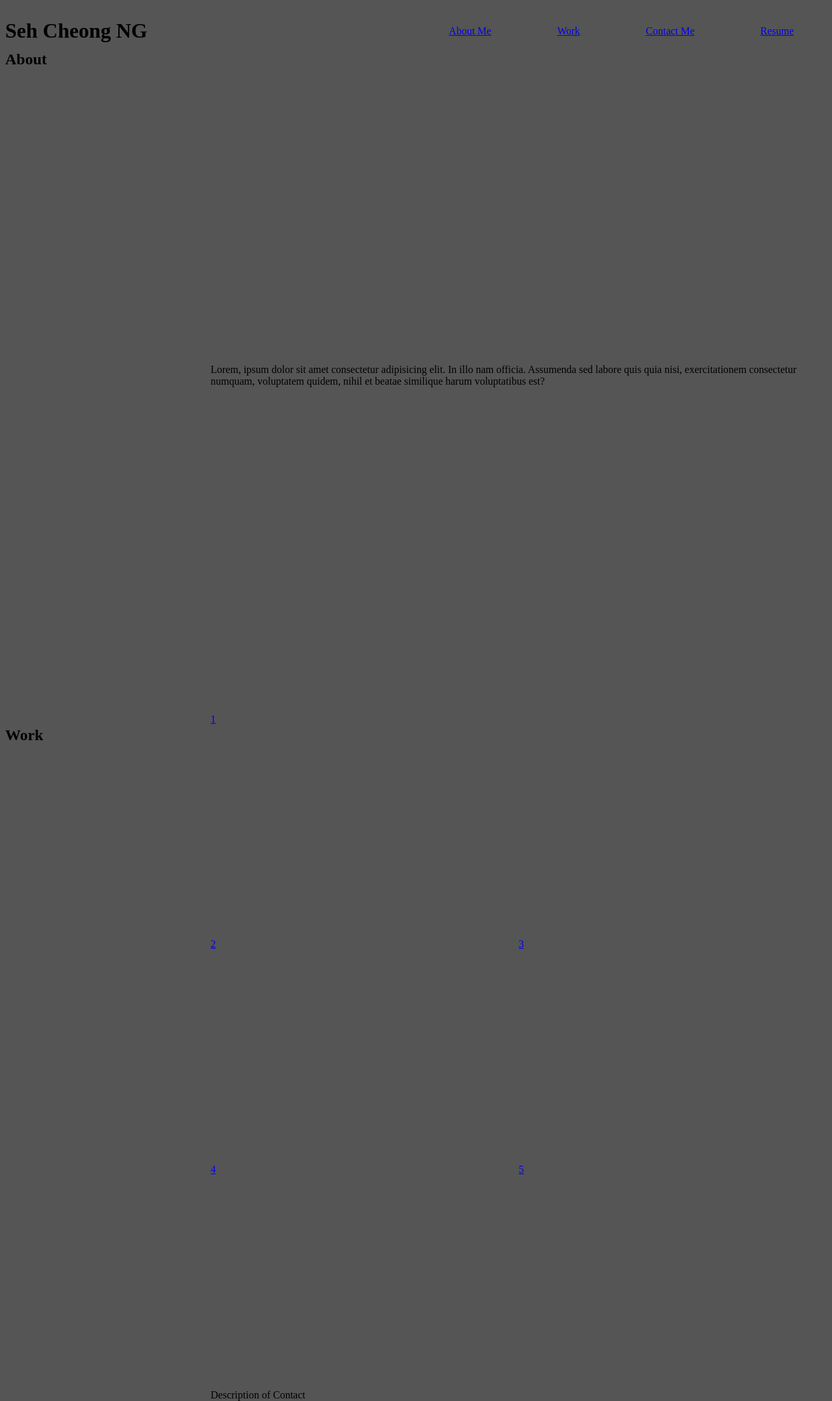
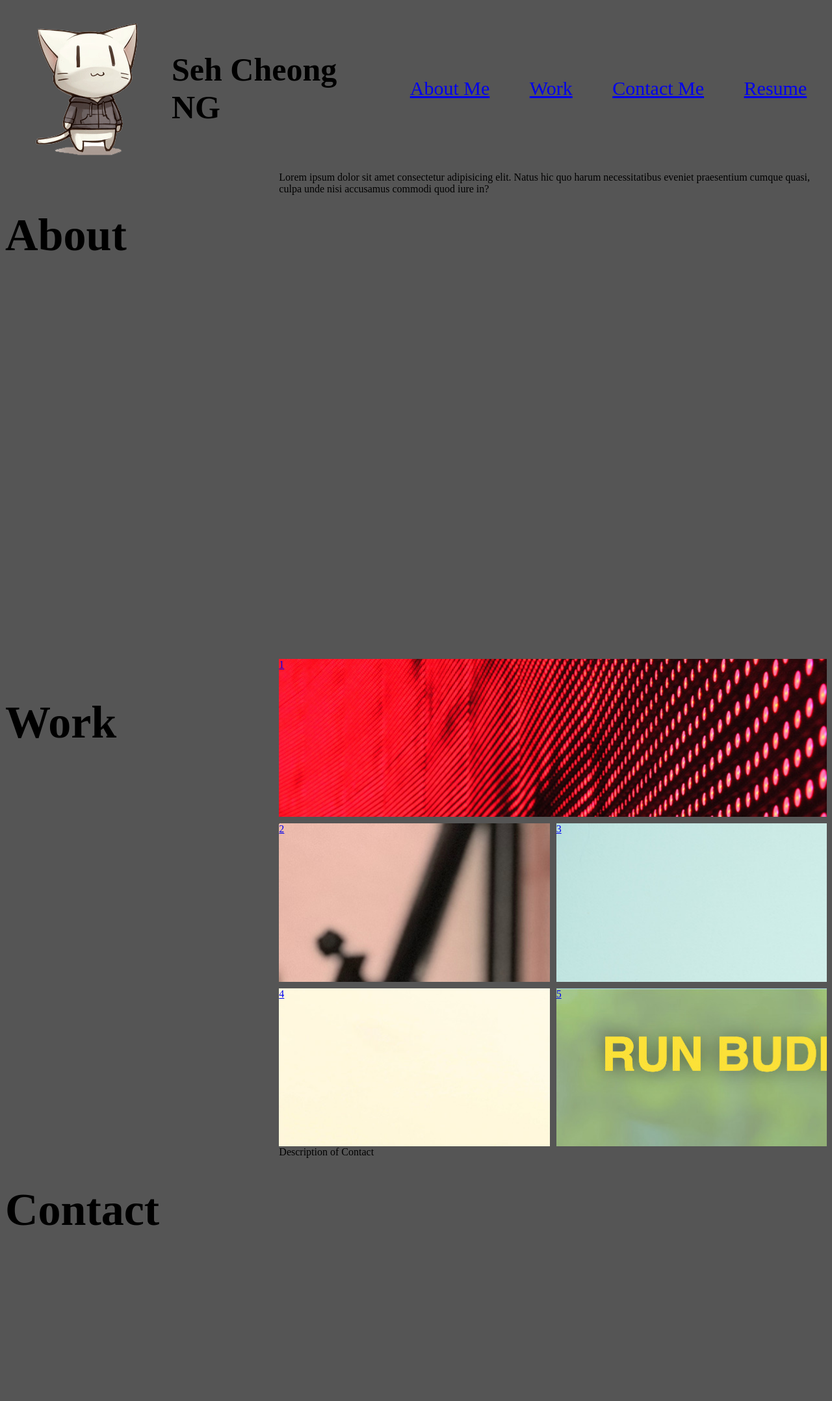
Before and after one commit to sehcheong-ng/My-Portfolio, a plain HTML site: page index.html in a window 1280 px wide. Shown: the top 2156 px of the page at 65% size. Drawn offline with Linux system fonts and the light colour scheme.

Commit message:
Adjusted the grid structure, added avatar image, added hover effect on project image

```diff
--- a/css/style.css
+++ b/css/style.css
@@ -15,46 +15,76 @@ html, body {
 and main part size auto */
 body {
     background-color: #555;
-    display: grid;
-    grid-template-columns: 1fr 1fr 1fr;
-    grid-template-rows: 50px auto 50px;
+    /* display: grid; */
+    /* grid-template-columns: 1fr 1fr 1fr; */
+    /* grid-template-rows: 50px auto 50px; */
 }
 
 /* Split header into 2 columns and  */
 header {
     display: grid;
-    grid-template-columns: 1fr 1fr;
-    grid-column: 1 / 4;
+    grid-template-columns: 0.5fr 1fr 2fr;
+    /* grid-column: 1 / 4; */
     align-items: center;
+}
+
+#name {
+    font-size: 50px;
+}
+
+h2 {
+    font-size: 70px;
 }
 
 /* Push the navbar to far right evenly */
 nav {
     display: flex;
     justify-content: space-around;
+    font-size: 30px;
 }
 
 
 /* Split main into 4 columns, 1 for the subtitle and the remaining for contents */
 main {
-    grid-column: 1 / 4;
+    /* grid-column: 1 / 4; */
     display: grid;
-    grid-template-columns: 1fr 3fr;
+    /* grid-template-columns: 1fr 3fr; */
+    min-height: 3000px;
+}
+
+#about_me {
+    display: grid;
+    grid-template-columns: 1fr 2fr;
 }
 
 
-h2 {
-    grid-column: 1/2;
-    height: 1000px;
+#work {
+    display: grid;
+    grid-template-columns: 1fr 2fr;
 }
 
-section {
-    grid-column: 2/4;
+#contact {
+    display: grid;
+    grid-template-columns: 1fr 2fr;
 }
 
-.about {
-    align-self: center;
+#resume {
+    display: grid;
+    grid-template-columns: 1fr 2fr;
 }
+
+/* h2 {
+    grid-column: 1/2;
+    height: auto;
+} */
+
+/* section {
+    grid-column: 2/4;
+} */
+
+/* .about {
+    align-self: flex-start;
+} */
 
 .work {
     display: grid;
@@ -63,32 +93,37 @@ section {
     "art1 art1"
     "art2 art3"
     "art4 art5";
+    gap: 10px;
 }
 
 
 #a1 {
     grid-area: art1;
-    background-image: url(../starter/images/02-portfolio-1.jpg);
+    background-image: url(../images/02-portfolio-1.jpg);
 }
 
 #a2 {
     grid-area: art2;
-    background-image: url(../starter/images/02-portfolio-2.jpg);
+    background-image: url(../images/02-portfolio-2.jpg);
 }
 
 #a3 {
     grid-area: art3;
-    background-image: url(../starter/images/02-portfolio-3.jpg);
+    background-image: url(../images/02-portfolio-3.jpg);
 }
 
 #a4 {
     grid-area: art4;
-    background-image: url(../starter/images/02-portfolio-4.jpg);
+    background-image: url(../images/02-portfolio-4.jpg);
 }
 
 #a5 {
     grid-area: art5;
-    background-image: url(../starter/images/02-run-buddy.jpg);
+    background-image: url(../images/02-run-buddy.jpg);
+}
+
+.work a:hover {
+    opacity: .5;
 }
 
 
--- a/index.html
+++ b/index.html
@@ -9,7 +9,8 @@
 </head>
 <body>
     <header>
-        <h1>Seh Cheong NG</h1>
+        <img src="./images/cat-avatar.png" alt="">
+        <h1 id="name">Seh Cheong NG</h1>
         <nav>
             <a href="#about_me">About Me</a>
             <a href="#work">Work</a>
@@ -19,10 +20,16 @@
     </header>
 
     <main>
-        <div id="about_me"><h2>About</h2></div>
-        <section class="about">Lorem, ipsum dolor sit amet consectetur adipisicing elit. In illo nam officia. Assumenda sed labore quis quia nisi, exercitationem consectetur numquam, voluptatem quidem, nihil et beatae similique harum voluptatibus est?</section>
+        <div id="about_me">
 
-        <div id="work"><h2>Work</h2></div>
+            <h2>About</h2>
+            <section class="about">
+                Lorem ipsum dolor sit amet consectetur adipisicing elit. Natus hic quo harum necessitatibus eveniet praesentium cumque quasi, culpa unde nisi accusamus commodi quod iure in?
+            </section>
+        </div>
+
+        <div id="work">
+            <h2>Work</h2>
             <section class="work">
                 <a id="a1" href="#">1</a>
                 <a id="a2" href="#">2</a>
@@ -30,15 +37,21 @@
                 <a id="a4" href="#">4</a>
                 <a id="a5" href="#">5</a>
             </section>
+        </div>
 
-        <div id="contact"><h2>Contact</h2></div>
+        <div id="contact">
+            <h2>Contact</h2>
             <section>Description of Contact</section>
+        </div>
 
-        <div id="resume"><h2>Resume</h2></div>
+        <div id="resume">
+            <h2>Resume</h2>
             <section>Description of Resume</section>
+        </div>
+
 
         <!-- <section id='about_me' class="about_class">
-            <h1>About Me</h1>
+            <h2>About Me</h2>
             <p>This is a description of me</p>
         </section>
 
```
Also changed, not shown: images/02-portfolio-1.jpg (added), images/02-portfolio-2.jpg (added), images/02-portfolio-3.jpg (added), images/02-portfolio-4.jpg (added), images/02-run-buddy.jpg (added), images/cat-avatar.png (added), 1 other file. Lines whose indentation alone changed are shown as unchanged.
